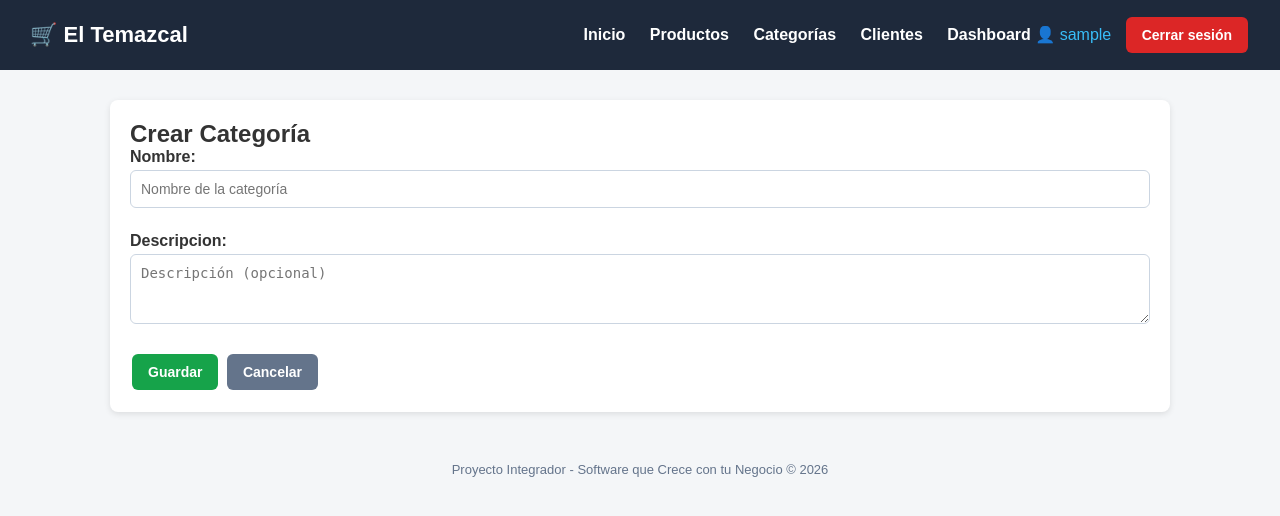
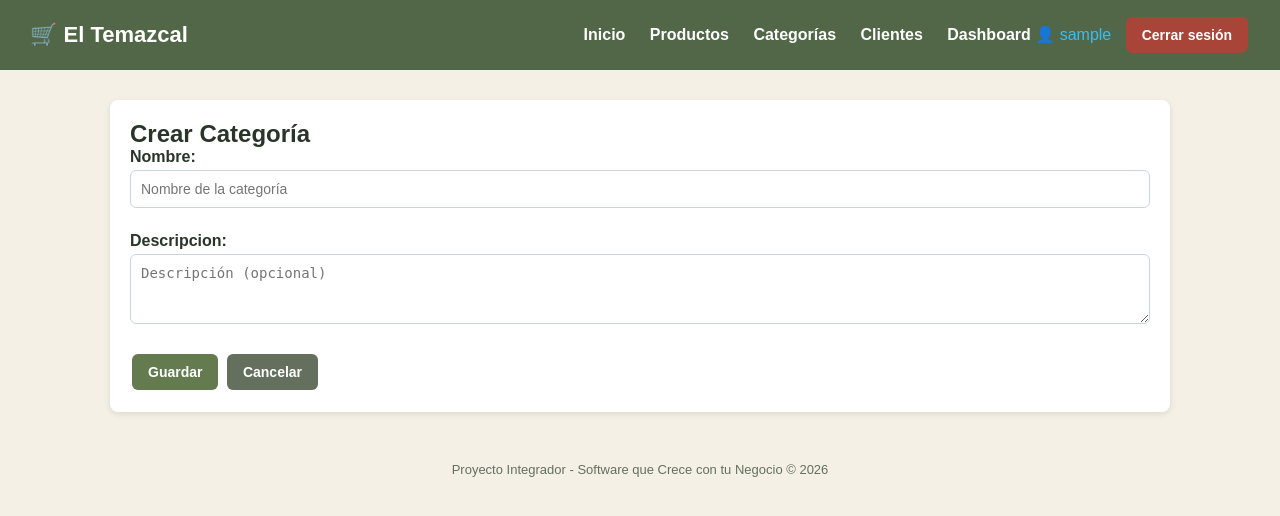
Before and after one commit to AnonioTC/mi-negocio-django.-3.-, a Django app: page /categorias/crear/ in a window 1280 px wide. Shown: the top 516 px of the page. Run offline with Django 5.2, Linux system fonts and the light colour scheme; the visitor is signed in with stand-in values (Sample User, id 1).

Commit message:
Nuevo diseño de El Temazcal

```diff
--- a/templates/base.html
+++ b/templates/base.html
@@ -6,16 +6,16 @@
     <title>{% block title %}El Temazcal{% endblock %}</title>
     <style>
         * { margin: 0; padding: 0; box-sizing: border-box; }
-        body { font-family: Arial, sans-serif; background: #f4f6f8; color: #333; }
+        body { font-family: Arial, sans-serif; background: #F5F0E5; color: #293528; }
         header {
-            background: #1e293b; color: #fff; padding: 15px 30px;
+            background: #526747; color: #FFFFFF; padding: 15px 30px;
             display: flex; justify-content: space-between; align-items: center;
         }
         header h1 { font-size: 22px; }
         header nav a {
             color: #fff; text-decoration: none; margin-left: 20px; font-weight: bold;
         }
-        header nav a:hover { color: #38bdf8; }
+        header nav a:hover { color: #E8C9A6; }
         .container { max-width: 1100px; margin: 30px auto; padding: 0 20px; }
         .card {
             background: #fff; border-radius: 8px; padding: 20px;
@@ -26,20 +26,20 @@
             text-decoration: none; color: #fff; font-weight: bold; border: none;
             cursor: pointer; font-size: 14px; margin: 2px;
         }
-        .btn-primary { background: #2563eb; }
-        .btn-success { background: #16a34a; }
-        .btn-danger { background: #dc2626; }
-        .btn-warning { background: #d97706; }
-        .btn-secondary { background: #64748b; }
+        .btn-primary { background: #526747; }
+        .btn-success { background: #647B50; }
+        .btn-danger { background: #A84438; }
+        .btn-warning { background: #B87945; }
+        .btn-secondary { background: #64705D; }
         .btn:hover { opacity: 0.9; }
         table { width: 100%; border-collapse: collapse; margin-top: 15px; }
-        th, td { padding: 10px; text-align: left; border-bottom: 1px solid #e2e8f0; }
-        th { background: #f1f5f9; }
+        th, td { padding: 10px; text-align: left; border-bottom: 1px solid #E5DED0; }
+        th { background: #F5F0E5; color: #293528; }
         .messages { list-style: none; margin-bottom: 15px; }
         .messages li { padding: 10px; border-radius: 6px; margin-bottom: 8px; }
-        .messages .success { background: #dcfce7; color: #166534; }
-        .messages .error { background: #fee2e2; color: #991b1b; }
-        footer { text-align: center; padding: 20px; color: #64748b; font-size: 13px; }
+        .messages .success { background: #E5EFDF; color: #38552E; }
+        .messages .error { background: #F9E5E1; color: #923B30; }
+        footer { text-align: center; padding: 20px; color: #64705D; font-size: 13px; }
 
         .form-control {
             width: 100%; padding: 10px; margin-bottom: 12px;
```
